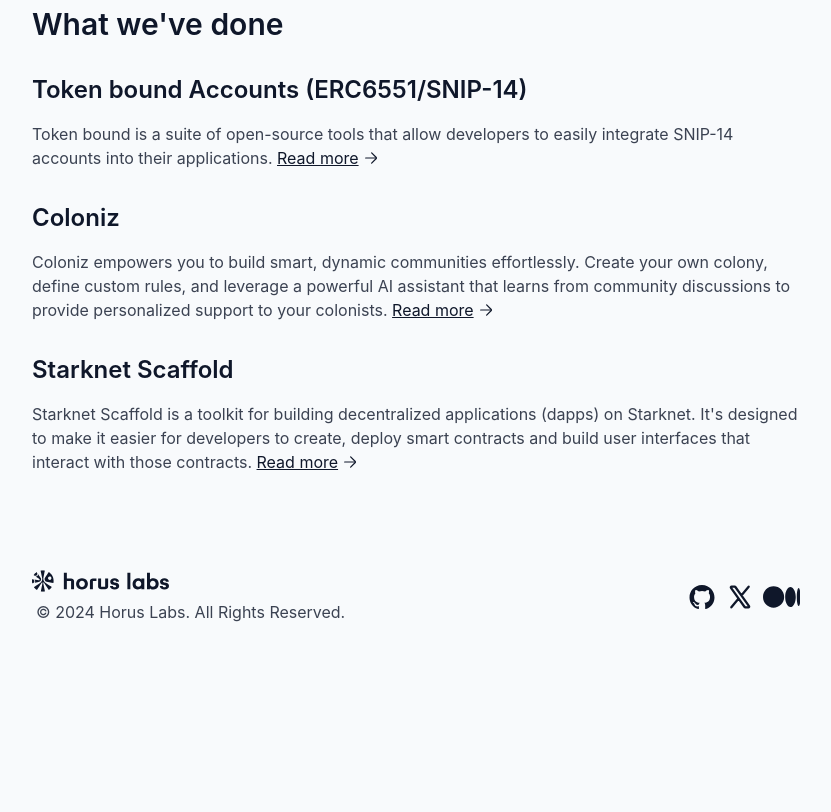
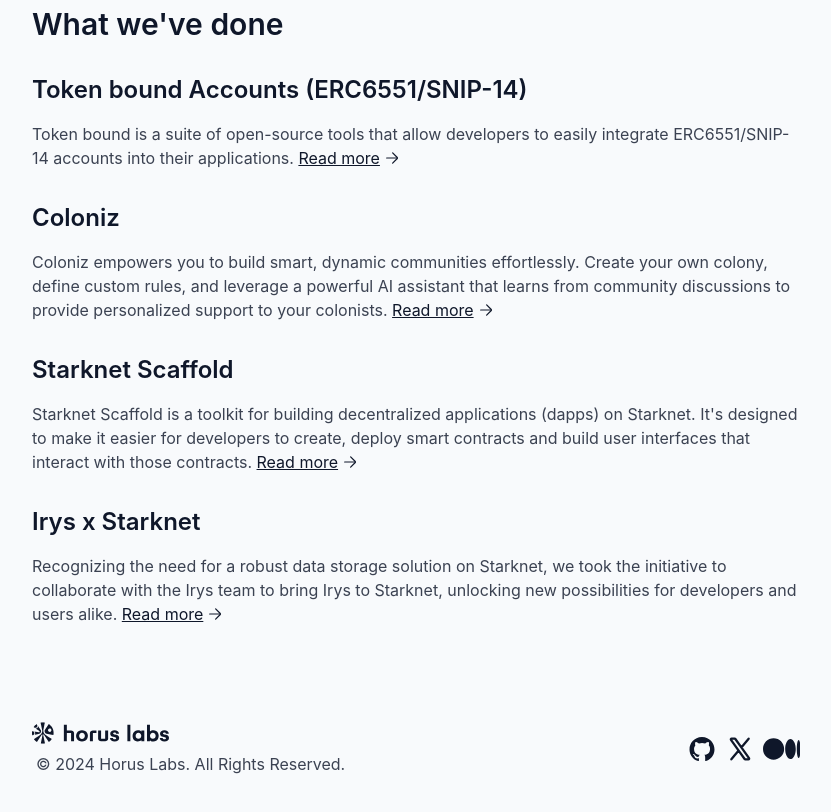
Before and after one commit to horuslabsio/horuslabs, a SvelteKit app: page / in a window 1280 px wide. Shown: the part 740-1552 px from the top of the page, without its empty margins (224-1055 px from the left). Before the commit the page ends 1524 px from the top, so only its background shows below. Built offline with nearby package versions, Linux system fonts and the light colour scheme; no server answers.

Commit message:
Update Portfolio.svelte

```diff
--- a/src/routes/Portfolio.svelte
+++ b/src/routes/Portfolio.svelte
@@ -5,7 +5,7 @@
 			title: "Token bound Accounts (ERC6551/SNIP-14)",
 			url: "https://www.tbaexplorer.com/",
 			description:
-				"Token bound is a suite of open-source tools that allow developers to easily integrate SNIP-14 accounts into their applications."
+				"Token bound is a suite of open-source tools that allow developers to easily integrate ERC6551/SNIP-14 accounts into their applications."
 		},
 		{
 			title: "Coloniz",
@@ -18,6 +18,12 @@
 			url: "https://www.starknetscaffold.xyz/",
 			description:
 				"Starknet Scaffold is a toolkit for building decentralized applications (dapps) on Starknet. It's designed to make it easier for developers to create, deploy smart contracts and build user interfaces that interact with those contracts."
+		},
+		{
+			title: "Irys x Starknet",
+			url: "https://blog.horuslabs.co/irys-is-now-on-starknet/",
+			description:
+				"Recognizing the need for a robust data storage solution on Starknet, we took the initiative to collaborate with the Irys team to bring Irys to Starknet, unlocking new possibilities for developers and users alike."
 		}
 	];
 </script>
```
